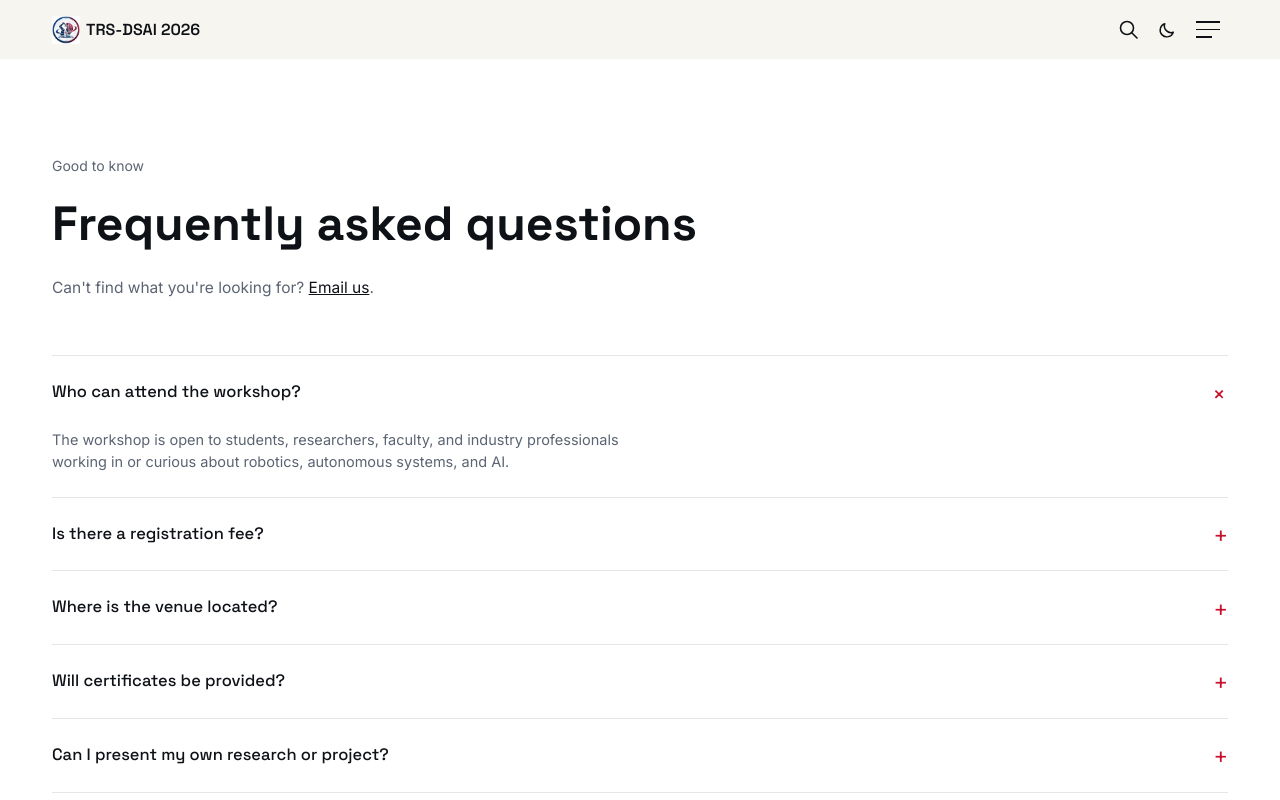
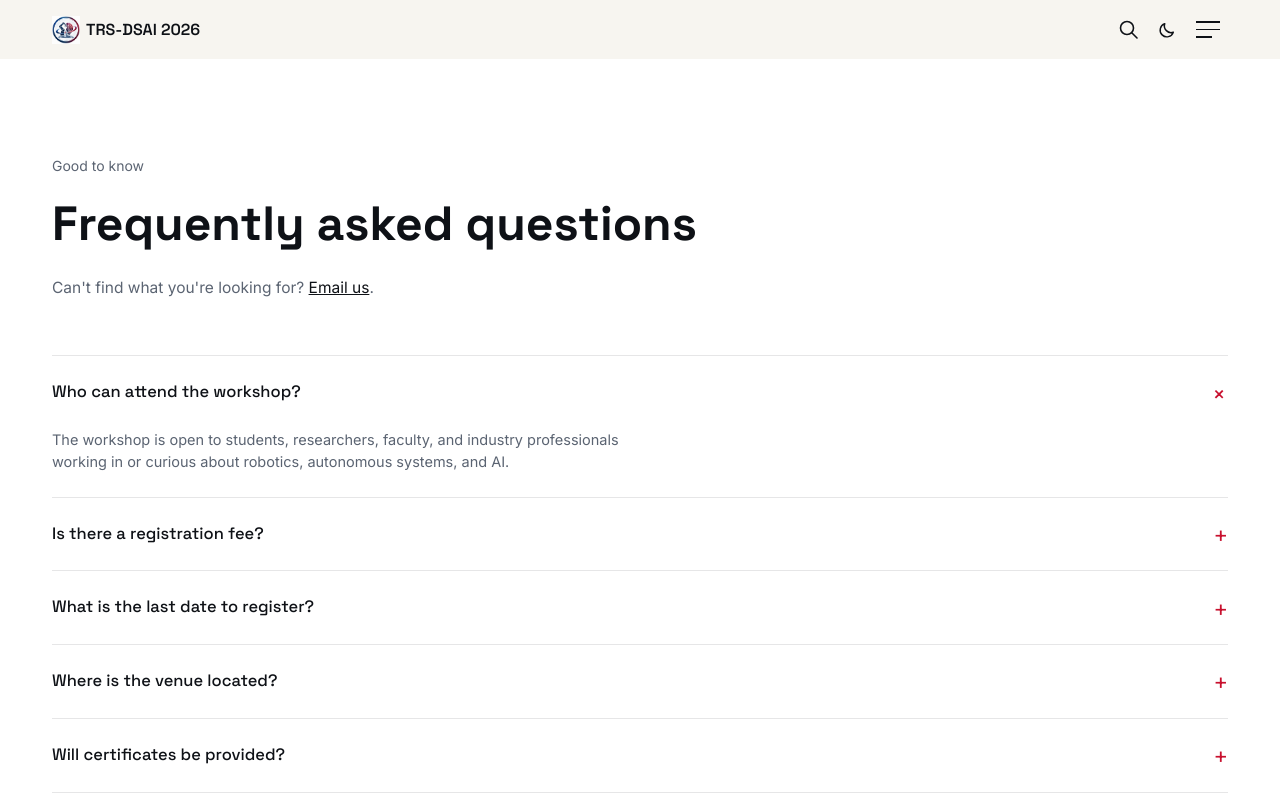
Before and after one commit to trs-tiet/TRS-DSAI-TIET, a Next.js app: page /faq in a window 1280 px wide. Shown: the top 800 px of the page. Built offline with nearby package versions, Linux system fonts and the light colour scheme.

Commit message:
Update faq.ts

```diff
--- a/data/faq.ts
+++ b/data/faq.ts
@@ -14,6 +14,11 @@ export const faqs: { question: string; answer: string; feeTable?: boolean }[] =
     answer:
       "Yes. Fees vary by category and TRS membership status, and 18% GST applies on top of the base fee shown below. The fee covers access to all keynote lectures, technical sessions, the exhibition area, and networking events, along with the workshop kit, tea/coffee, and working lunch for both days. Registration is mandatory for participation, fees once paid are non-refundable, and accommodation/travel are not included. All participants receive an e-certificate on successful completion of the workshop.",
     feeTable: true,
+  },
+  {
+    question: "What is the last date to register?",
+    answer:
+      "The registration deadline has been extended to 12th October, 2026. Seats are limited, so we recommend registering early.",
   },
   {
     question: "Where is the venue located?",
```
